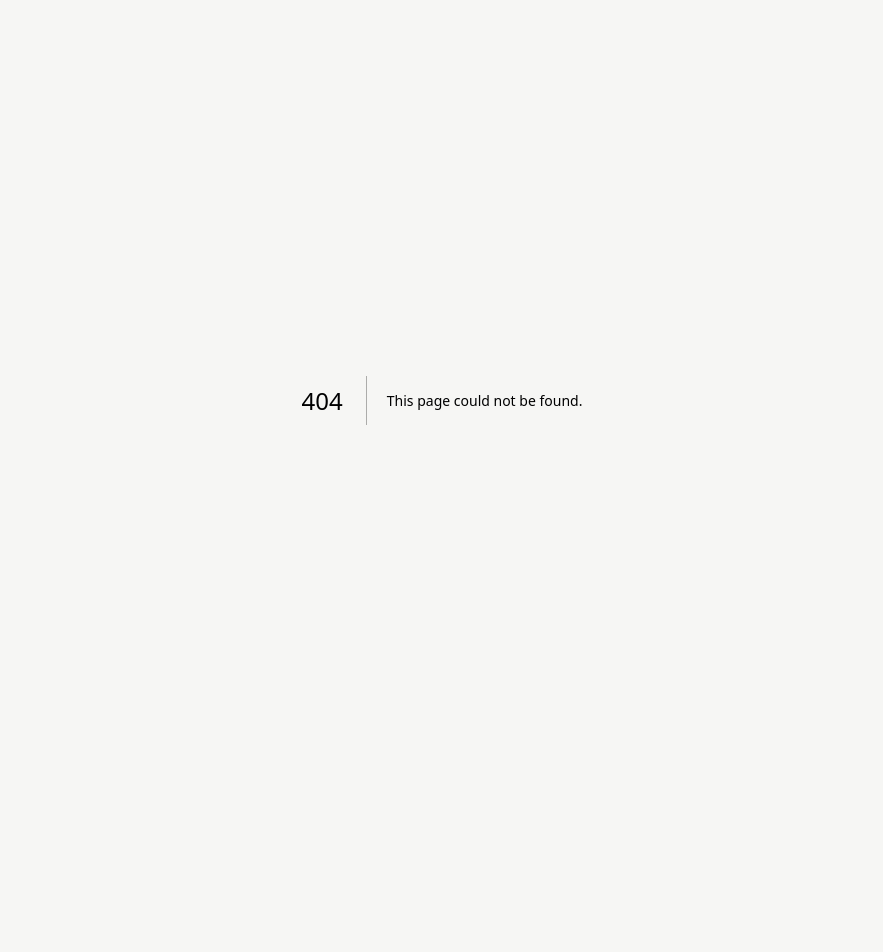
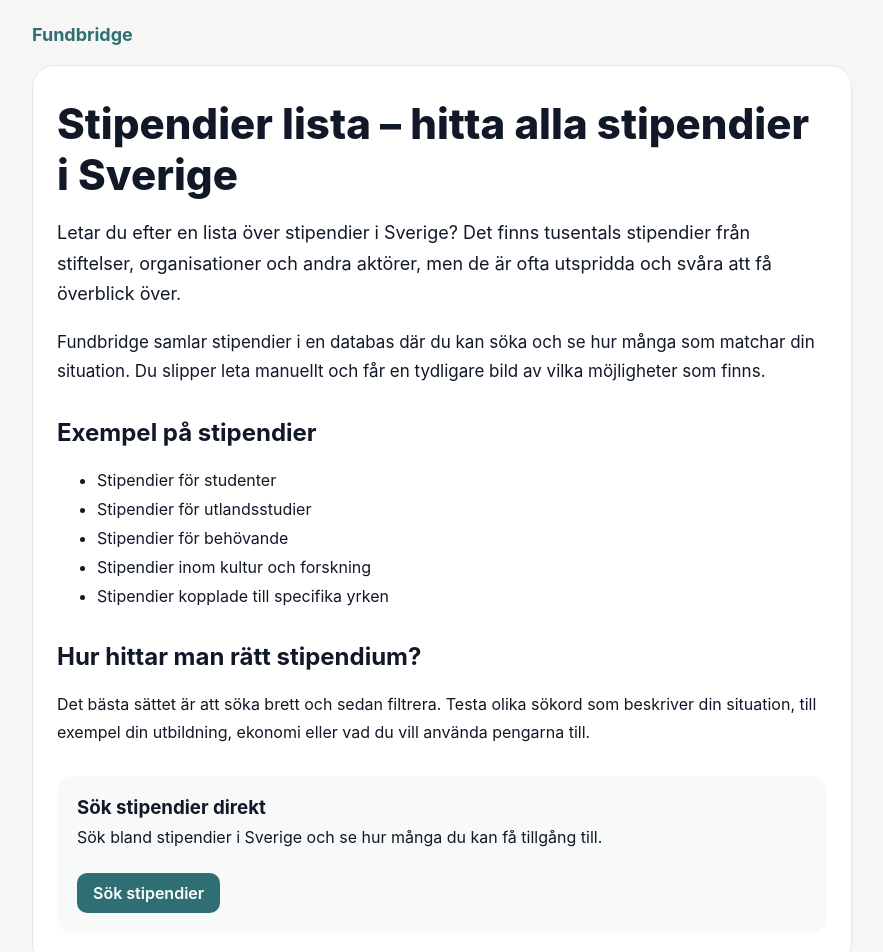
Before and after one commit to Otrad/fundbridge, a Next.js app in the folder app/: page /stipendium-lista in a window 1280 px wide. Before the commit this address had no page. Shown: the top 952 px of the page, without its empty margins (198-1081 px from the left). Before the commit the page ends 800 px from the top, so only its background shows below. Built offline with nearby package versions, Linux system fonts and the light colour scheme.

Commit message:
Add stipendium lista page

```diff
--- a/app/src/app/sitemap.ts
+++ b/app/src/app/sitemap.ts
@@ -24,5 +24,8 @@ export default function sitemap(): MetadataRoute.Sitemap {
     {
       url: "https://www.fundbridge.se/stipendium-2026",
     },
+    {
+  url: "https://www.fundbridge.se/stipendium-lista",
+}
   ];
 }
--- /dev/null
+++ b/app/src/app/stipendium-lista/page.tsx
@@ -0,0 +1,133 @@
+import type { Metadata } from "next";
+import Link from "next/link";
+
+export const metadata: Metadata = {
+  title: "Stipendier lista | Alla stipendier i Sverige | Fundbridge",
+  description:
+    "Se en lista över stipendier i Sverige. Hitta stipendier för studenter, privatpersoner och olika behov snabbt med Fundbridge.",
+  openGraph: {
+    title: "Stipendier lista | Fundbridge",
+    description:
+      "Lista över stipendier i Sverige för studenter och privatpersoner.",
+    url: "https://www.fundbridge.se/stipendium-lista",
+    siteName: "Fundbridge",
+    locale: "sv_SE",
+    type: "website",
+  },
+};
+
+export default function StipendiumListaPage() {
+  return (
+    <main
+      style={{
+        minHeight: "100vh",
+        background: "#f6f6f4",
+        fontFamily:
+          'Inter, ui-sans-serif, system-ui, -apple-system, BlinkMacSystemFont, "Segoe UI", sans-serif',
+        color: "#111827",
+      }}
+    >
+      <div
+        style={{
+          maxWidth: 860,
+          margin: "0 auto",
+          padding: "24px 20px 72px",
+        }}
+      >
+        <Link
+          href="/"
+          style={{
+            textDecoration: "none",
+            color: "#2f6f73",
+            fontWeight: 700,
+            fontSize: 18,
+          }}
+        >
+          Fundbridge
+        </Link>
+
+        <article
+          style={{
+            marginTop: 20,
+            background: "#fff",
+            border: "1px solid #e7e7e2",
+            borderRadius: 22,
+            padding: "32px 24px",
+          }}
+        >
+          <h1
+            style={{
+              fontSize: 42,
+              fontWeight: 800,
+              margin: 0,
+            }}
+          >
+            Stipendier lista – hitta alla stipendier i Sverige
+          </h1>
+
+          <p style={{ marginTop: 18, fontSize: 18, lineHeight: 1.7 }}>
+            Letar du efter en lista över stipendier i Sverige? Det finns tusentals
+            stipendier från stiftelser, organisationer och andra aktörer, men de
+            är ofta utspridda och svåra att få överblick över.
+          </p>
+
+          <p style={{ marginTop: 16, fontSize: 17, lineHeight: 1.7 }}>
+            Fundbridge samlar stipendier i en databas där du kan söka och se hur
+            många som matchar din situation. Du slipper leta manuellt och får en
+            tydligare bild av vilka möjligheter som finns.
+          </p>
+
+          <h2 style={{ marginTop: 32 }}>Exempel på stipendier</h2>
+
+          <ul style={{ lineHeight: 1.8, marginTop: 12 }}>
+            <li>Stipendier för studenter</li>
+            <li>Stipendier för utlandsstudier</li>
+            <li>Stipendier för behövande</li>
+            <li>Stipendier inom kultur och forskning</li>
+            <li>Stipendier kopplade till specifika yrken</li>
+          </ul>
+
+          <h2 style={{ marginTop: 32 }}>Hur hittar man rätt stipendium?</h2>
+
+          <p style={{ marginTop: 12, lineHeight: 1.7 }}>
+            Det bästa sättet är att söka brett och sedan filtrera. Testa olika
+            sökord som beskriver din situation, till exempel din utbildning,
+            ekonomi eller vad du vill använda pengarna till.
+          </p>
+
+          <div
+            style={{
+              marginTop: 30,
+              padding: 20,
+              borderRadius: 16,
+              background: "#f8faf9",
+            }}
+          >
+            <h3 style={{ margin: 0 }}>Sök stipendier direkt</h3>
+
+            <p style={{ marginTop: 8 }}>
+              Sök bland stipendier i Sverige och se hur många du kan få tillgång
+              till.
+            </p>
+
+            <Link
+              href="/?q=stipendium"
+              style={{
+                display: "inline-block",
+                marginTop: 10,
+                background: "#2f6f73",
+                color: "#fff",
+                padding: "10px 16px",
+                borderRadius: 10,
+                textDecoration: "none",
+                fontWeight: 600,
+              }}
+            >
+              Sök stipendier
+            </Link>
+          </div>
+        </article>
+      </div>
+    </main>
+  );
+}
```
